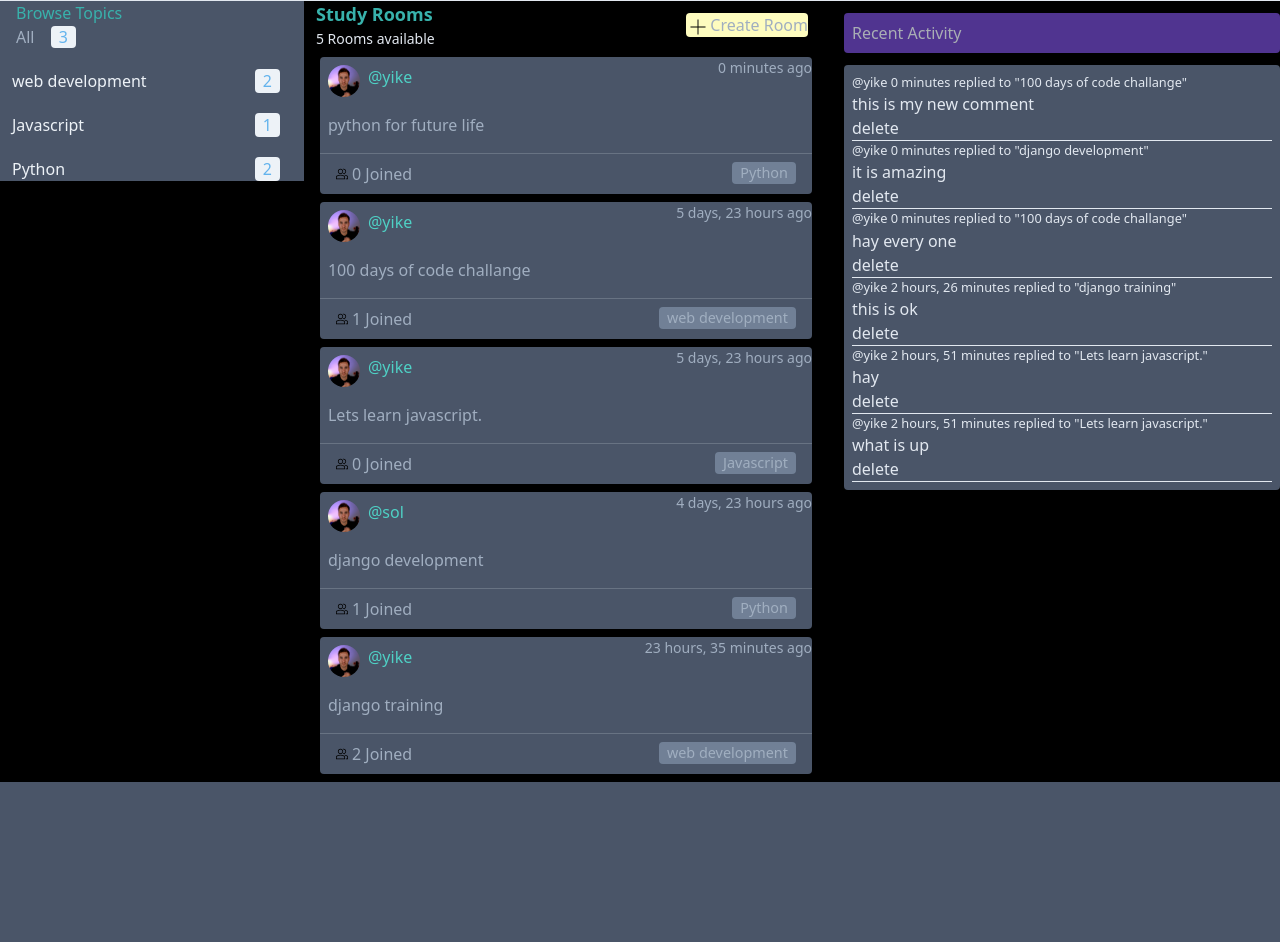
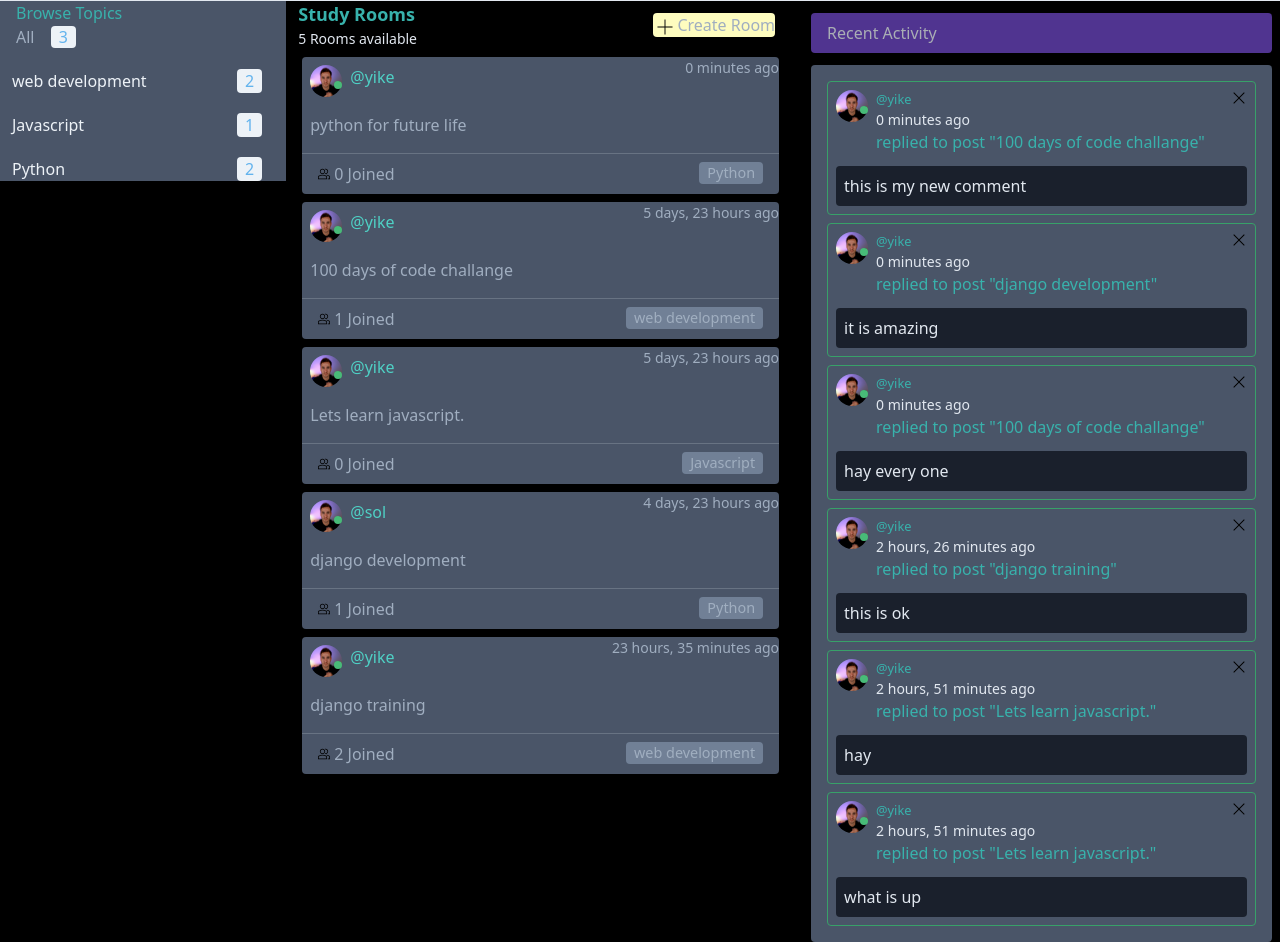
Before and after one commit to yike-cyber/studyBuddy-App-Django, a Django app: page / in a window 1280 px wide. Shown: the part 58-1000 px from the top of the page. Before the commit the page ends 840 px from the top, so only its background shows below. Run offline with Django 5.2, Linux system fonts and the light colour scheme; a user stored in the database is signed in; data comes from the database, SQL or seed files in the repository; both versions use the stored data as it was after the commit; style sheets or scripts are compiled from the project's sources.

Commit message:
activity component and feed component is updated

```diff
--- a/Frontend/templates/base/activity_component.html
+++ b/Frontend/templates/base/activity_component.html
@@ -1,17 +1,38 @@
-<div>
-    <h3 class="bg-purple-700 opacity-75 ml-4 mt-3 px-2 py-2 rounded"> Recent Activity</h3>
+{%load static %}
+
+<div class="mr-2">
+    <h3 class="bg-purple-700 opacity-75 ml-4 mt-3 pl-4  py-2 rounded"> Recent Activity</h3>
 
     <div class=" bg-gray-700  ml-4 mt-3 px-2 py-2 rounded">
         {% for message in room_messages %}
-        <div>
-            <small> <a href="{% url 'user-profile' message.user.id %}">@{{message.user}} {{message.created|timesince}}
-                </a></small>
-            <small>replied to "{{message.room}}"</small>
-            <p>{{message}}</p>
-            {% if request.user == message.user %}
-            <a href="{% url 'delete-message' message.id %}">delete</a>
-            {% endif %}
-            <hr>
+        <div class=" border border-green-600 m-2 p-2 rounded">
+            <div class="flex flex-row justify-between">
+                <div class="flex flex-row">
+                    <div class="relative">
+                        <img src="{%static 'images/dennis.jpg' %}" class="w-8 h-8 rounded-full inline" alt="">
+                        <p class="bg-green-500 w-2 h-2 absolute rounded-full" style="top: 1rem;right: 0;">
+                            </span>
+                    </div>
+                    <div class="ml-2 ">
+                        <small> <a href="{% url 'user-profile' message.user.id %}"
+                                class="text-teal-500">@{{message.user}}
+
+                            </a>
+                        </small>
+                        <p class="text-sm font-thin">{{message.created|timesince}} ago</p>
+                        <p class="text-md text-teal-500">replied to post "{{message.room}}"</p>
+                    </div>
+                </div>
+                {% if request.user == message.user %}
+                <a href="{% url 'delete-message' message.id %}"><img src="{%static 'assets/icons/remove.svg' %}"
+                        class="w-4 w-4" alt="delete"></a>
+                {% endif %}
+
+            </div>
+
+            <p class="bg-gray-900 mt-3 px-2 py-2 rounded">{{message}}</p>
+
+
         </div>
 
         {% endfor %}
--- a/Frontend/templates/base/feed_component.html
+++ b/Frontend/templates/base/feed_component.html
@@ -5,7 +5,11 @@
     <div class="bg-gray-700 my-2 rounded mx-2">
         <div class="flex flex-row justify-between mb-2">
             <div class="flex flex-row justify-center mx-2 my-2">
-                <img src="{%static 'images/dennis.jpg' %}" alt="" class="w-8 h-8 rounded-full">
+                <div class="relative">
+                    <img src="{%static 'images/dennis.jpg' %}" alt="" class="w-8 h-8 rounded-full">
+                    <p class="bg-green-500 w-2 h-2 absolute rounded-full" style="top: 1rem;right: 0;">
+                        </span>
+                </div>
                 <a href="{% url 'user-profile' room.host.id %}" class="ml-2 text-teal-400">@{{room.host.username}}</a>
             </div>
             <p class="text-sm font-light">{{room.created|timesince}} ago</p>
--- a/Frontend/templates/base/home.html
+++ b/Frontend/templates/base/home.html
@@ -8,7 +8,7 @@
   <!--Topic end-->
 
   <!--Room list start-->
-  <div class="col-span-7 text-gray-500">
+  <div class="col-span-8 text-gray-500">
     <div class="flex flex-row items-center justify-between  mx-1">
       <div>
         <p class="text-teal-500 text-lg font-semibold">Study Rooms </p>
@@ -27,7 +27,7 @@
   <!--Room list end-->
 
   <!--Activities start-->
-  <div class="col-span-2">
+  <div class="col-span-1">
     {% include 'base/activity_component.html' %}
   </div>
   <!--Activities end-->
```
Also changed, not shown: db.sqlite3.
